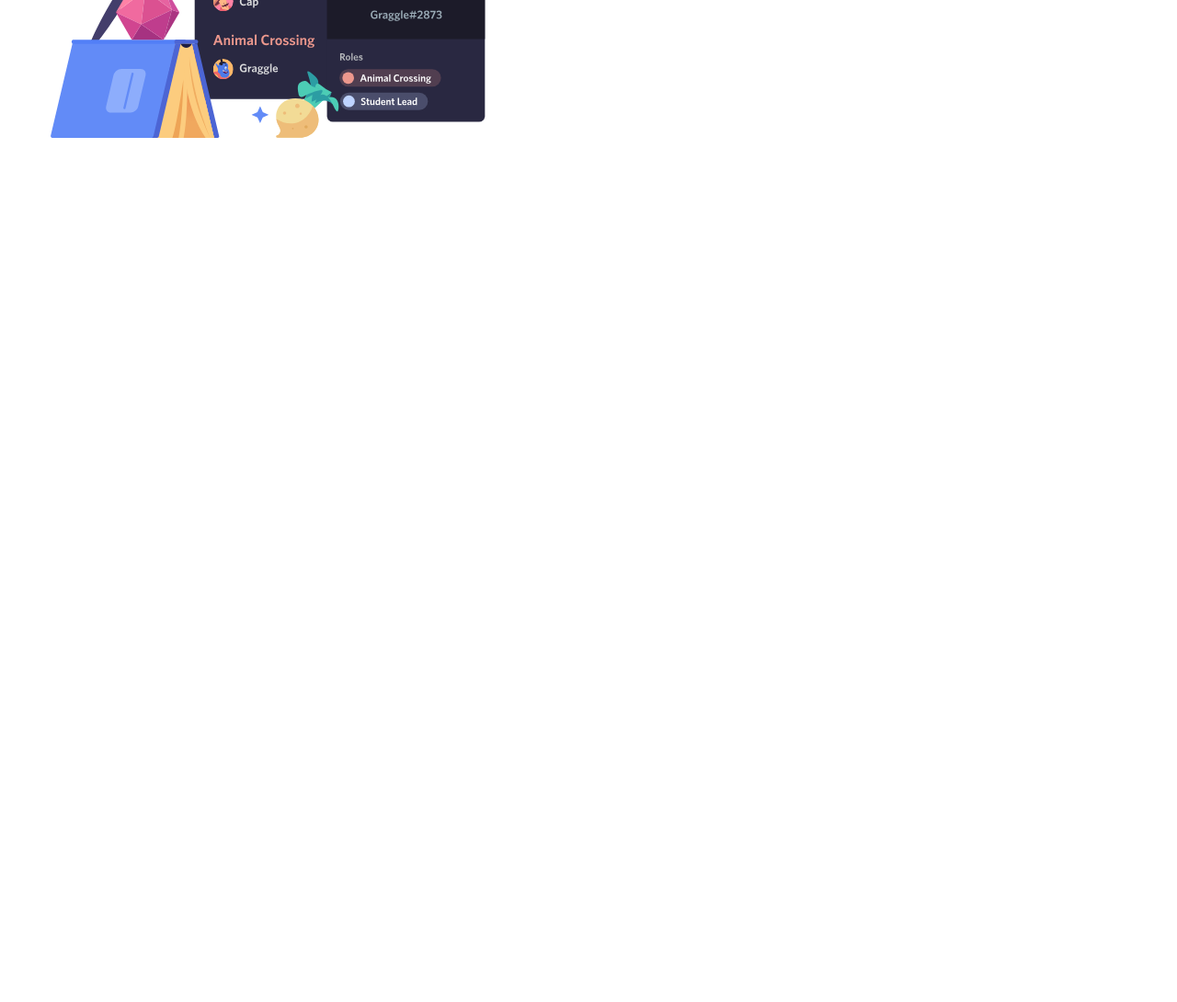
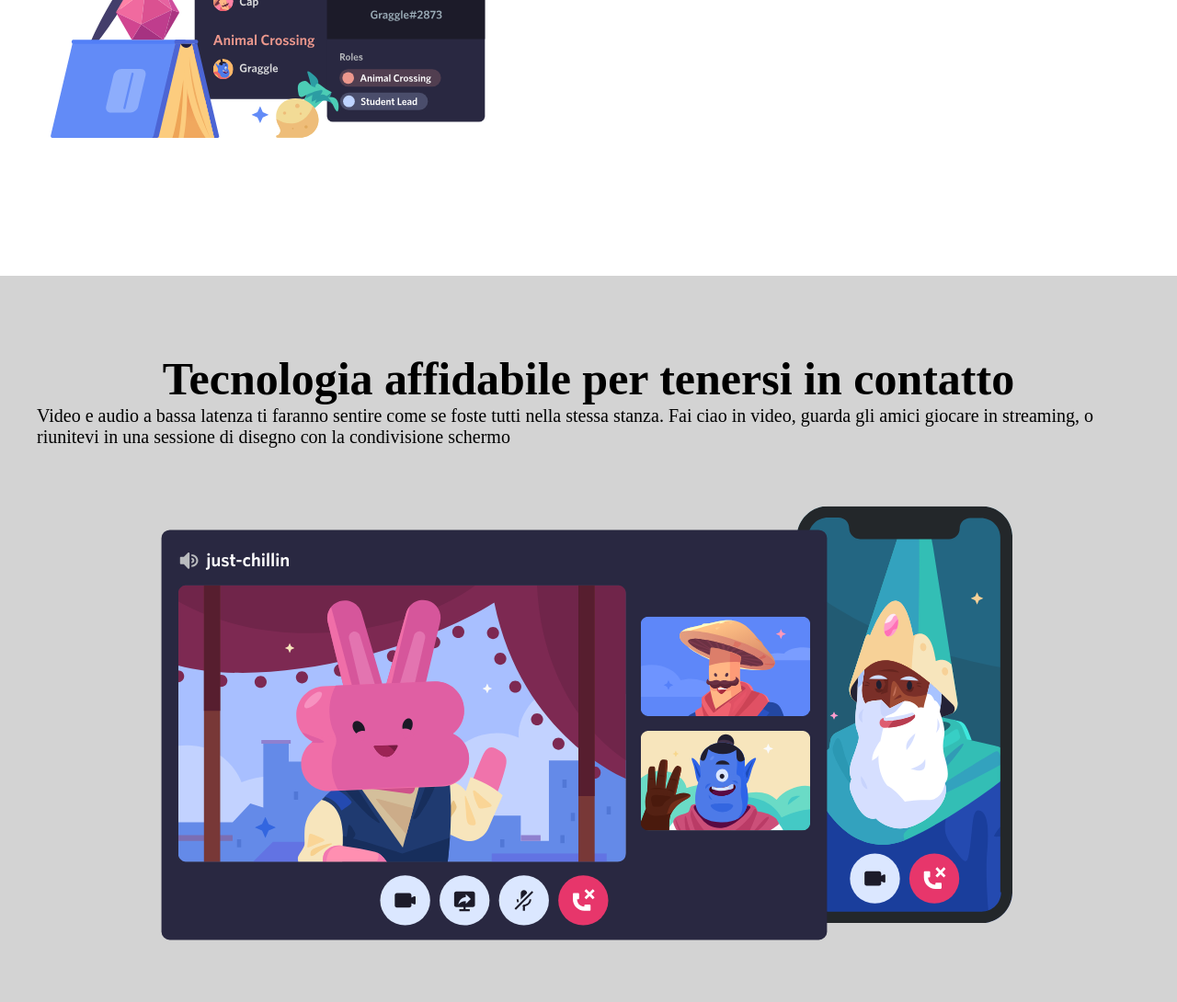
Before and after one commit to Gianlucaorreale/htmlcss-discord, a plain HTML site: page index.html in a window 1280 px wide. Shown: the part 1904-2994 px from the top of the page at 92% size. Before the commit the page ends 2204 px from the top, so only its background shows below. Drawn offline with Linux system fonts and the light colour scheme.

Commit message:
added-last-main-section

```diff
--- a/css/style.css
+++ b/css/style.css
@@ -67,6 +67,10 @@ button {
     height:350px
 }
 
+.last-img {
+    height:600px
+}
+
 h1 {
  font-size:50px;
 }
@@ -106,6 +110,14 @@ p {font-size: 20px;}
     height:500px
 }
 
+.l-section {
+    background-color: lightgray;
+    height: 800px;
+    display: flex;
+    justify-content: center;
+}
+
+
 
 
 .setting {
@@ -116,6 +128,15 @@ p {font-size: 20px;}
     margin-top: 70px;
 
 }
+
+.last-main {
+    display:flex;
+    flex-direction: column;
+    align-items:center;
+
+}
+
+
 
 .reverse {
     display: flex;
--- a/index.html
+++ b/index.html
@@ -73,6 +73,16 @@
                     </div>
                 </div>
                  </section>
+                 <section class="l-section">
+                    <div class="setting last-main">
+                        <div class="inside">
+                            <h1>Tecnologia affidabile per tenersi in contatto</h1>
+                            <p>Video e audio a bassa latenza ti faranno sentire come se foste tutti nella stessa stanza. Fai ciao in video, guarda gli amici giocare in streaming, o riunitevi in una sessione di disegno con la condivisione schermo</p>
+                          </div>
+                      <img class="last-img " src="img/item4-big.svg" alt="immagine-4">
+
+                    </div>
+                     </section>
 
 
 
```
